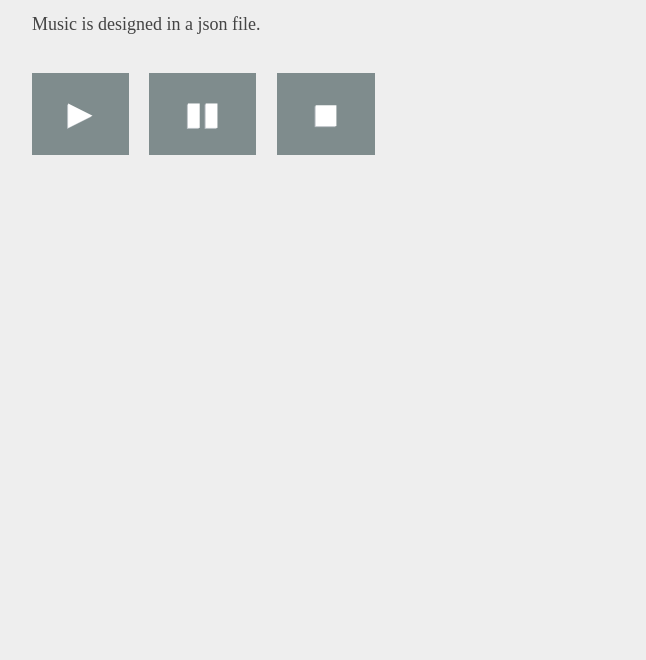
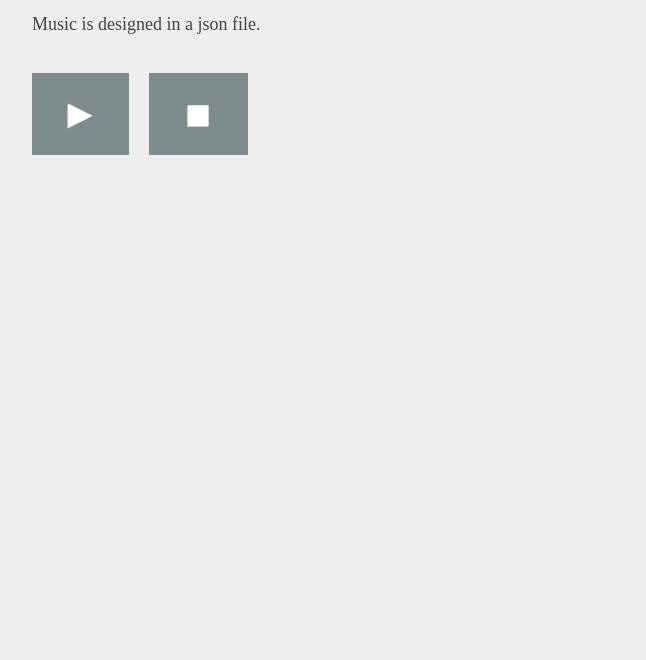
Before and after one commit to ericoporto/bgmJs, a plain HTML site: page index.html in a window 1280 px wide. Shown: the part 140-800 px from the top of the page, without its empty margins (283-929 px from the left). Drawn offline with Linux system fonts and the light colour scheme.

Commit message:
going for a simpler approach

```diff
--- a/index.html
+++ b/index.html
@@ -26,11 +26,7 @@
       &#9654;
     </button>
 
-    <button id="button_pause" alt="pause" onclick="bgmusic.songs[0].pause()">
-       &#9646;&#9646;
-    </button>
-
-    <button id="button_pause" alt="stop" onclick="bgmusic.songs[0].pause();bgmusic.songs[0].currentTime = 0">
+    <button id="button_stop" alt="stop" onclick="bgmusic.songs[0].pause();bgmusic.songs[0].currentTime = 0">
       &#9724
     </button>
     </section>
```
